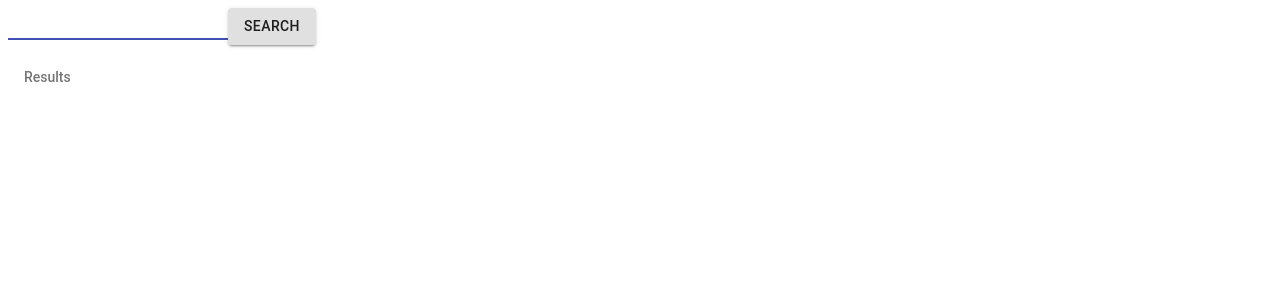
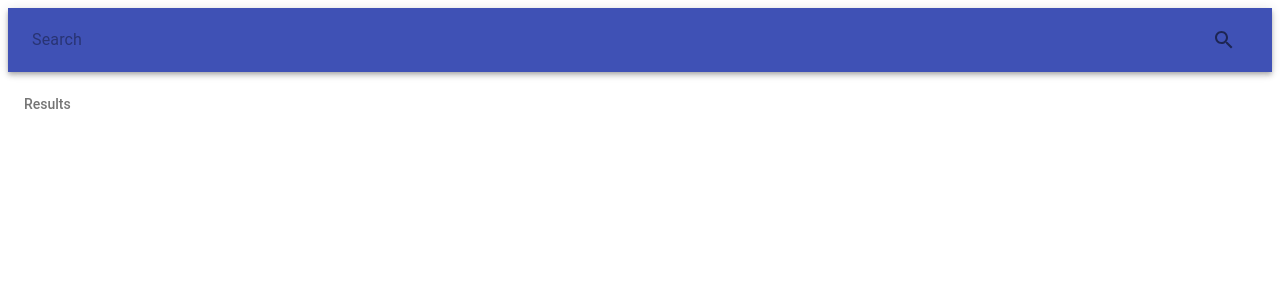
Before and after one commit to rhomatt/YetAnotherRadicalLookup, a React app in the folder yarl/frontend/: page / in a window 1280 px wide. Shown: the top 300 px of the page. Built offline with nearby package versions, Linux system fonts and the light colour scheme; the HTML template or start-up script is replaced by a standard one.

Commit message:
rudimentary search bar that appears at the top

```diff
--- a/yarl/frontend/src/components/SearchBar.js
+++ b/yarl/frontend/src/components/SearchBar.js
@@ -1,7 +1,6 @@
 import React from 'react';
-import TextField from '@material-ui/core/TextField';
-import Grid from '@material-ui/core/Grid';
-import Button from '@material-ui/core/Button';
+import {InputBase, AppBar, Toolbar, IconButton, Grid, FormControl} from '@material-ui/core';
+import SearchIcon from '@material-ui/icons/Search';
 import Results from './Results';
 
 export default class SearchBar extends React.Component{
@@ -23,10 +22,20 @@ export default class SearchBar extends React.Component{
 
 	render() {
 		return (
-				<form onSubmit={e => this.getSearchResults(e)}>
-					<TextField autoFocus onChange={(e) => this.handleInput(e)}/>
-					<Button variant="contained" onClick={e => this.getSearchResults(e)}>Search</Button>
-				</form>
+			<AppBar position="static">
+				<Toolbar component="form" onSubmit={e => this.getSearchResults(e)}>
+					<FormControl fullWidth>
+						<InputBase
+							autoFocus
+							onChange={e => this.handleInput(e)}
+							placeholder="Search"
+						/>
+					</FormControl>
+					<IconButton onClick={e => this.getSearchResults(e)} >
+						<SearchIcon/>
+					</IconButton>
+				</Toolbar>
+			</AppBar>
 		)
 	}
 }
```
